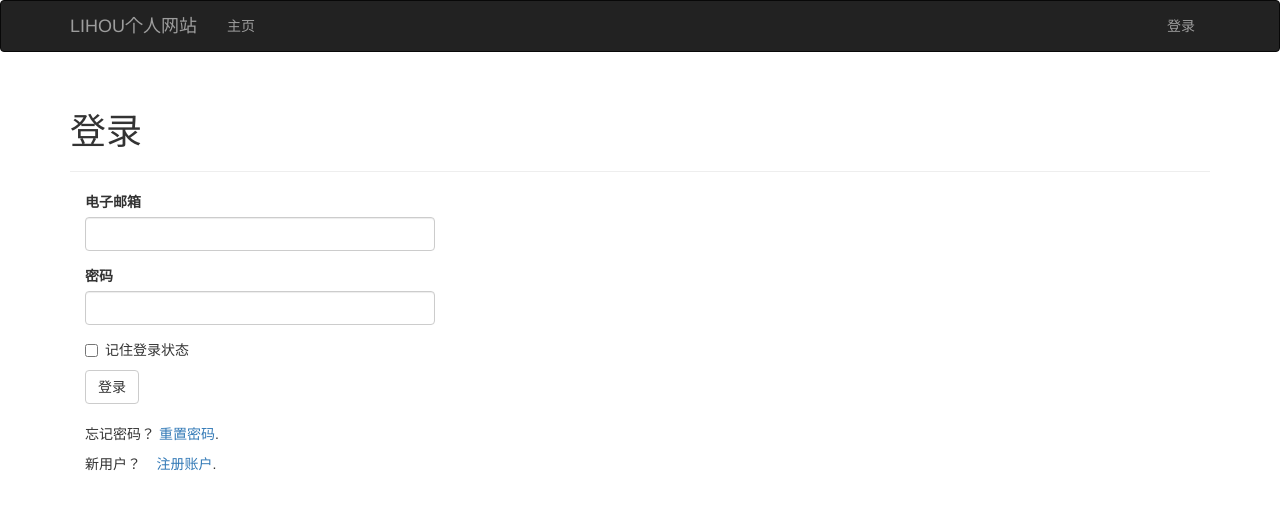
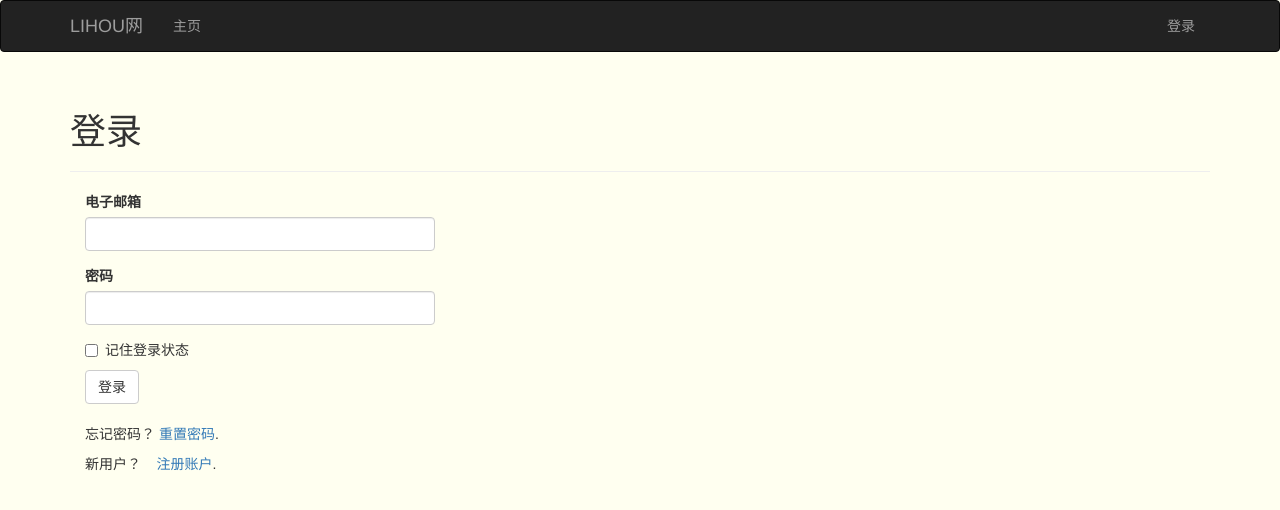
Before and after one commit to heroliss/lihou-web, a Flask app: a page that uses app/templates/base.html in a window 1280 px wide. Shown: the top 510 px of the page. Run offline with Flask 2, Linux system fonts and the light colour scheme; some libraries are stand-ins or nearby versions.

Commit message:
1.24 修复数据库自动提交，更换网站图标，添加主页大图和背景颜色样式

```diff
--- a/app/main/views.py
+++ b/app/main/views.py
@@ -54,7 +54,7 @@ def index():
         error_out=False)
     posts = pagination.items
     return render_template('index.html', form=form, posts=posts,
-                           show_followed=show_followed, pagination=pagination)
+                           show_followed=show_followed, pagination=pagination, show_bg_img=True)
 
 
 @main.route('/user/<username>')
--- a/app/static/styles.css
+++ b/app/static/styles.css
@@ -1,3 +1,6 @@
+body{
+    background-color: #fffff0;
+}
 .profile-thumbnail {
     position: absolute;
 }
--- a/app/templates/_posts.html
+++ b/app/templates/_posts.html
@@ -26,10 +26,11 @@
                     <span class="label label-danger">编辑 [管理员]</span>
                 </a>
                 {% endif %}
-
+                <!--
                 <a href="{{ url_for('.post', id=post.id) }}">
                     <span class="label label-default">单独页面</span>
                 </a>
+                -->
                 <a href="{{ url_for('.post', id=post.id) }}#comments">
                     <span class="label label-primary">回复[{{ post.comments.count() }}]</span>
                 </a>
--- a/app/templates/base.html
+++ b/app/templates/base.html
@@ -4,8 +4,8 @@
 
 {% block head %}
 {{ super() }}
-<link rel="shortcut icon" href="{{ url_for('static', filename='favicon.ico') }}" type="image/x-icon">
-<link rel="icon" href="{{ url_for('static', filename='favicon.ico') }}" type="image/x-icon">
+<link rel="shortcut icon" href="{{ url_for('static', filename='horse.ico') }}" type="image/x-icon">
+<link rel="icon" href="{{ url_for('static', filename='horse.ico') }}" type="image/x-icon">
 <link rel="stylesheet" type="text/css" href="{{ url_for('static', filename='styles.css') }}">
 <meta name="baidu-site-verification" content="n3ZieyAkPu" />
 {% endblock %}
@@ -20,7 +20,9 @@
                 <span class="icon-bar"></span>
                 <span class="icon-bar"></span>
             </button>
-            <a class="navbar-brand" href="{{ url_for('main.index') }}">LIHOU个人网站</a>
+            <a class="navbar-brand" href="{{ url_for('main.index') }}">
+                LIHOU网
+            </a>
         </div>
         <div class="navbar-collapse collapse">
             <ul class="nav navbar-nav">
@@ -52,6 +54,9 @@
             </ul>
         </div>
     </div>
+    {% if show_bg_img %}
+        <img src="{{ url_for('static',filename='bg.jpg') }}" style="height:100%;width:100%;"/>
+    {% endif %}
 </div>
 {% endblock %}
 
--- a/config.py
+++ b/config.py
@@ -19,7 +19,7 @@ class Config:
     FLASKY_SLOW_DB_QUERY_TIME = 0.5
     SQLALCHEMY_RECORD_QUERIES = True
     SQLALCHEMY_TRACK_MODIFICATIONS = True
-    # SQLALCHEMY_COMMIT_ON_TEARDOWN = True  # 该配置在 Flask-SQLAlchemy 2.0后被移除
+    SQLALCHEMY_COMMIT_ON_TEARDOWN = True  # 该配置在 Flask-SQLAlchemy 2.0有改动吗？
 
     @classmethod
     def init_app(cls, app):
```
Also changed, not shown: app/static/bg.jpg (added), app/static/favicon_old.ico (renamed from app/static/favicon.ico), app/static/horse.ico (added).
